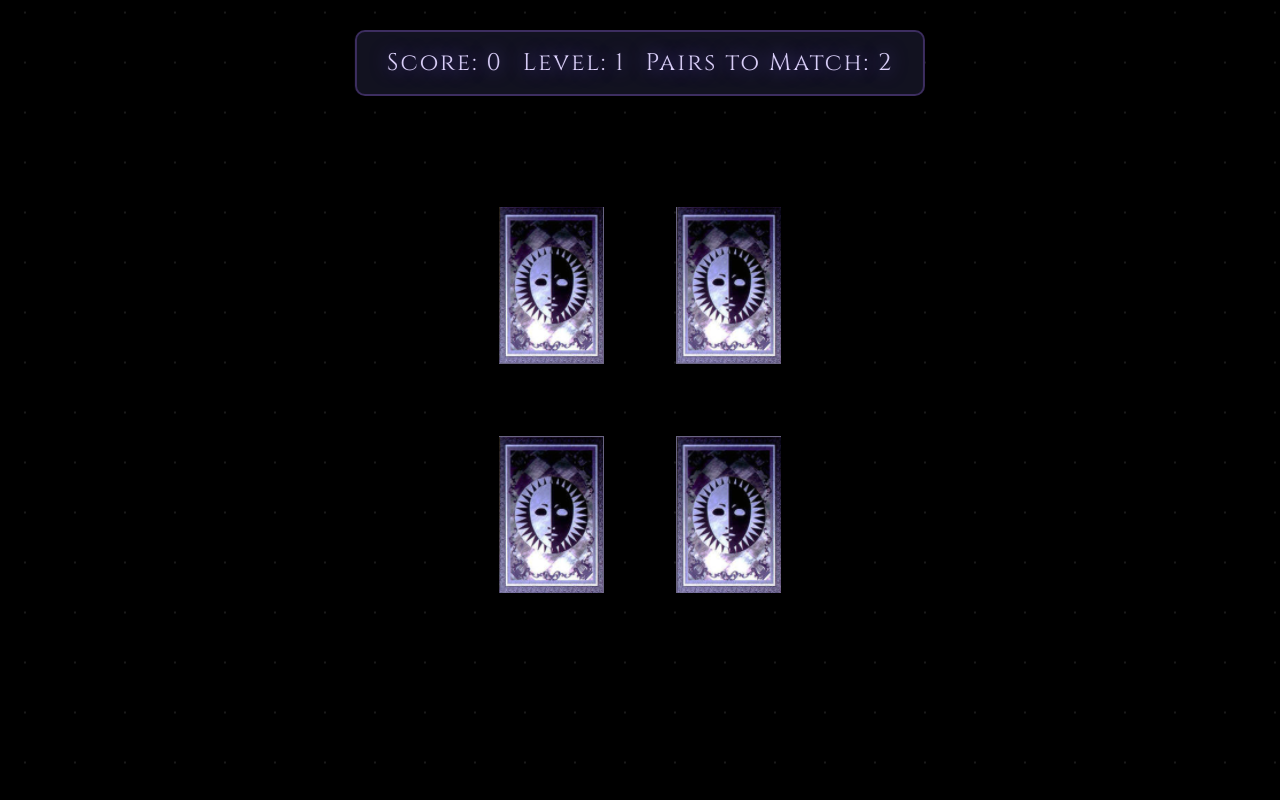
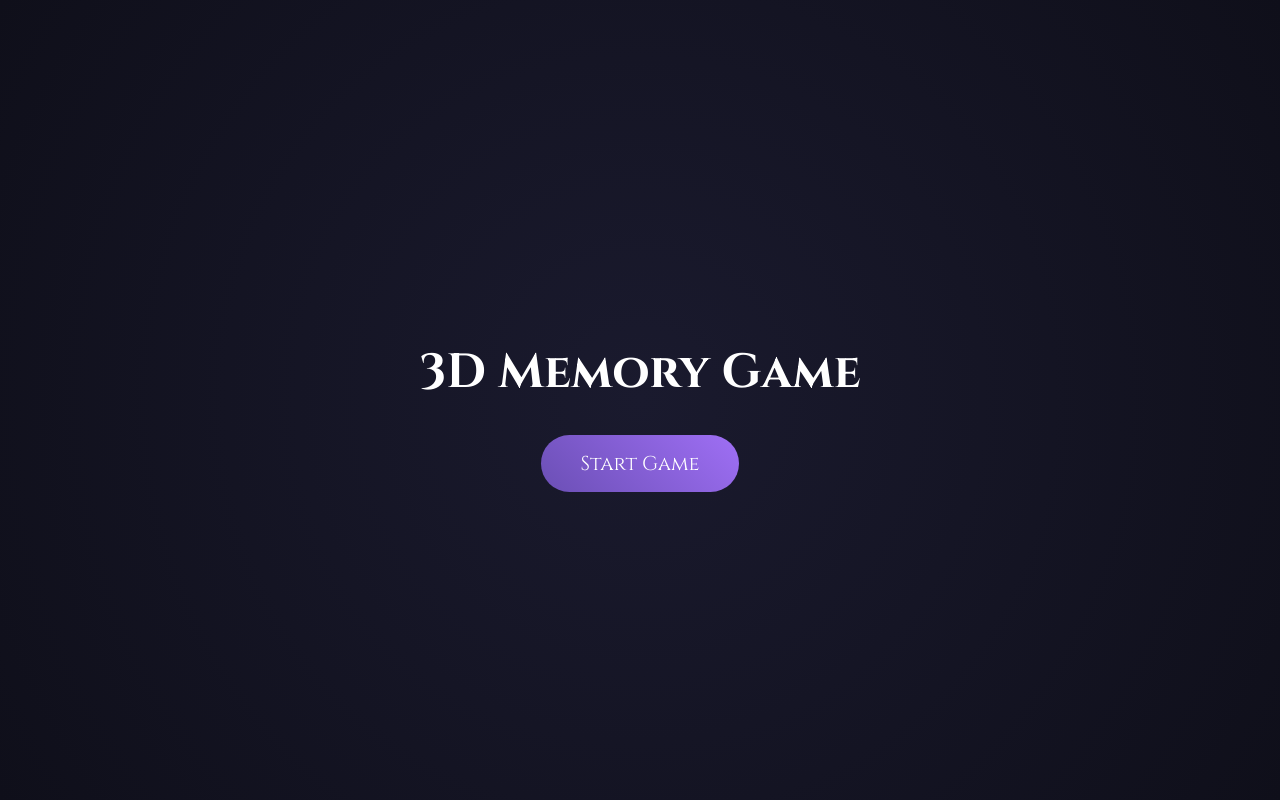
Before and after one commit to AxonBlAzE/The-Memory-Arcana, a website built with Vite: page index.html in a window 1280 px wide. Built offline with nearby package versions, Linux system fonts and the light colour scheme; animation ran at ten frames a second.

Commit message:
Added Main Menu and a Timer Based Scoring System

```diff
--- a/index.html
+++ b/index.html
@@ -7,12 +7,24 @@
     <script src="https://cdnjs.cloudflare.com/ajax/libs/gsap/3.12.0/gsap.min.js"></script>
   </head>
   <body>
-    <div id="game-info">
-      <div id="score">Score: 0</div>
+    <!-- Main Menu -->
+    <div id="main-menu">
+      <h1>3D Memory Game</h1>
+      <button id="start-game-button">Start Game</button>
+    </div>
+
+    <!-- Game Info -->
+    <div id="game-info" style="display: none">
+      <div id="score">Total Score: 0</div>
       <div id="level">Level: 1</div>
       <div id="pairs">Pairs to Match: 2</div>
+      <div id="timer">Time: 10:00</div>
     </div>
-    <div id="game-container"></div>
+
+    <!-- Game Container -->
+    <div id="game-container" style="display: none"></div>
+
+    <!-- Congratulations Overlay -->
     <div id="congratulations-overlay" style="display: none">
       <div id="congratulations-message">
         <h1>Mystical Victory!</h1>
@@ -20,6 +32,8 @@
         <button id="play-again-button">Begin New Journey</button>
       </div>
     </div>
+
+    <!-- JavaScript -->
     <script src="main.js"></script>
   </body>
 </html>
--- a/main.js
+++ b/main.js
@@ -21,6 +21,10 @@ let currentLevel = 1;
 let maxLevel = 21; // Maximum number of pairs possible
 let pairsInCurrentLevel = 2; // Start with 2 pairs
 const cards = [];
+let gameTimer = 600; // 10 minutes in seconds
+let timerInterval;
+let finalScore = 0;
+let levelsCompleted = 0;
 
 // Function to generate card values based on current level
 function generateCardValues() {
@@ -29,7 +33,7 @@ function generateCardValues() {
 
 // Card Creation Function
 function createCard(value, position) {
-    const cardGeometry = new THREE.BoxGeometry(1, 1.5, 0.1);
+    const cardGeometry = new THREE.BoxGeometry(2.0, 3.0, 0.15);
 
     // Load the back texture (e.g., back.png)
     const backTexture = textureLoader.load(`assets/cards/back.png`);
@@ -65,6 +69,7 @@ function flipCard(card) {
     if (!firstCard) {
         firstCard = card;
         gsap.to(card.rotation, {
+            x: -0.3, // Maintain table tilt
             y: Math.PI,
             duration: 1,
             onComplete: () => {
@@ -74,6 +79,7 @@ function flipCard(card) {
     } else if (!secondCard && card !== firstCard) {
         secondCard = card;
         gsap.to(card.rotation, {
+            x: -0.3, // Maintain table tilt
             y: Math.PI,
             duration: 1,
             onComplete: () => {
@@ -86,20 +92,20 @@ function flipCard(card) {
 
 // Level Complete Message
 function showLevelCompleteMessage() {
+    levelsCompleted++;
     const overlay = document.getElementById('congratulations-overlay');
     const message = document.getElementById('congratulations-message');
 
     message.innerHTML = `
         <h1>Level ${currentLevel} Complete!</h1>
-        <p>You've matched all ${pairsInCurrentLevel} pairs!</p>
-        <p>Ready for Level ${currentLevel + 1}?</p>
+        <p>Time Remaining: ${Math.floor(gameTimer / 60)}:${(gameTimer % 60).toString().padStart(2, '0')}</p>
+        <p>Current Score: ${calculateFinalScore()}</p>
         <button id="next-level-button">Continue Journey</button>
     `;
 
     overlay.style.display = 'flex';
 
     const nextLevelButton = document.getElementById('next-level-button');
-    // Remove any existing event listeners
     const newButton = nextLevelButton.cloneNode(true);
     nextLevelButton.parentNode.replaceChild(newButton, nextLevelButton);
 
@@ -107,7 +113,7 @@ function showLevelCompleteMessage() {
         overlay.style.display = 'none';
         currentLevel++;
         pairsInCurrentLevel = Math.min(currentLevel + 1, maxLevel);
-        initGame(); // Start next level
+        initGame();
     });
 }
 
@@ -136,6 +142,51 @@ function showGameCompleteMessage() {
         pairsInCurrentLevel = 2;
         initGame(); // Restart from level 1
     });
+}
+
+function startTimer() {
+    clearInterval(timerInterval); // Clear any existing timer
+
+    timerInterval = setInterval(() => {
+        gameTimer--;
+
+        // Convert seconds to minutes and seconds display
+        const minutes = Math.floor(gameTimer / 60);
+        const seconds = gameTimer % 60;
+
+        // Update timer display
+        document.getElementById('timer').textContent =
+            `Time: ${minutes}:${seconds.toString().padStart(2, '0')}`;
+
+        // Check if time is up
+        if (gameTimer <= 0) {
+            clearInterval(timerInterval);
+            showFinalScore();
+        }
+    }, 1000);
+}
+
+function calculateFinalScore() {
+    // Score formula: (levels completed * 1000) + (remaining time * 10)
+    return (levelsCompleted * 1000) + (gameTimer * 10);
+}
+
+function showFinalScore() {
+    clearInterval(timerInterval);
+    finalScore = calculateFinalScore();
+
+    const overlay = document.getElementById('congratulations-overlay');
+    const message = document.getElementById('congratulations-message');
+
+    message.innerHTML = `
+        <h1>Game Over!</h1>
+        <p>Levels Completed: ${levelsCompleted}</p>
+        <p>Time Remaining: ${Math.floor(gameTimer / 60)}:${(gameTimer % 60).toString().padStart(2, '0')}</p>
+        <p>Final Score: ${finalScore}</p>
+        <button id="play-again-button">Play Again</button>
+    `;
+
+    overlay.style.display = 'flex';
 }
 
 // Reset Game Function
@@ -258,8 +309,38 @@ function calculateGridLayout(totalCards) {
     return { rows, cols };
 }
 
+function applyCardTilt(card) {
+    // Tilt cards slightly forward
+    card.rotation.x = -0.3; // Tilt on X axis for table-like appearance
+
+    // Add subtle random rotation on Y and Z for natural look
+    card.rotation.y = (Math.random() - 0.5) * 0.1;
+    card.rotation.z = (Math.random() - 0.5) * 0.1;
+}
+
+// Main Menu Logic
+document.getElementById('start-game-button').addEventListener('click', () => {
+    // Hide main menu
+    document.getElementById('main-menu').style.display = 'none';
+
+    // Show game elements
+    document.getElementById('game-info').style.display = 'flex';
+    document.getElementById('game-container').style.display = 'block';
+
+    // Start the game
+    initGame();
+});
+
 // Game Initialization Function
 function initGame() {
+
+    // Start timer for new game
+    if (currentLevel === 1) {
+        gameTimer = 600; // Reset timer for new game
+        levelsCompleted = 0;
+        startTimer();
+    }
+
     // Clear existing cards
     cards.forEach(card => scene.remove(card));
     cards.length = 0;
@@ -280,10 +361,10 @@ function initGame() {
     const totalCards = gameValues.length;
     const { rows, cols } = calculateGridLayout(totalCards);
 
-    // Calculate card spacing and starting positions
-    const cardWidth = 1.5;
-    const cardHeight = 2;
-    const spacing = 0.2;
+    // Increased fixed card dimensions
+    const cardWidth = 2.0;    // Increased from 1.5
+    const cardHeight = 3.0;   // Increased from 2.0
+    const spacing = 0.5;      // Increased spacing between cards
 
     const totalWidth = (cols * cardWidth) + ((cols - 1) * spacing);
     const totalHeight = (rows * cardHeight) + ((rows - 1) * spacing);
@@ -304,10 +385,14 @@ function initGame() {
         scene.add(card);
     }
 
-    // Adjust camera position based on grid size
-    const maxDimension = Math.max(totalWidth, totalHeight);
-    camera.position.z = maxDimension * 1.2;
+    // Adjust camera position to maintain consistent card sizes
+    const aspectRatio = window.innerWidth / window.innerHeight;
+    const maxGridDimension = Math.max(totalWidth / aspectRatio, totalHeight);
+    const baseDistance = 7;  // Increased base distance
+    camera.position.z = baseDistance + (maxGridDimension * 0.7);
 }
+
+
 
 // Event Listeners
 window.addEventListener('click', onMouseClick);
--- a/styles.css
+++ b/styles.css
@@ -9,6 +9,44 @@ body {
   overflow: hidden;
 }
 
+/* Main Menu Styling */
+#main-menu {
+  position: fixed;
+  top: 0;
+  left: 0;
+  width: 100vw;
+  height: 100vh;
+  background: radial-gradient(circle, #1a1a2e, #0f0f1a);
+  display: flex;
+  flex-direction: column;
+  justify-content: center;
+  align-items: center;
+  color: white;
+}
+
+#main-menu h1 {
+  font-family: "Cinzel", serif;
+  font-size: 48px;
+  margin-bottom: 30px;
+}
+
+#main-menu button {
+  padding: 15px 40px;
+  font-family: "Cinzel", serif;
+  font-size: 20px;
+  color: white;
+  background: linear-gradient(45deg, #6b4fb5, #9f6ff5);
+  border: none;
+  border-radius: 30px;
+  cursor: pointer;
+  transition: all 0.3s ease;
+}
+
+#main-menu button:hover {
+  background: linear-gradient(45deg, #9f6ff5, #6b4fb5);
+}
+
+/* Game Info */
 #game-info {
   position: absolute;
   top: 30px;
```
